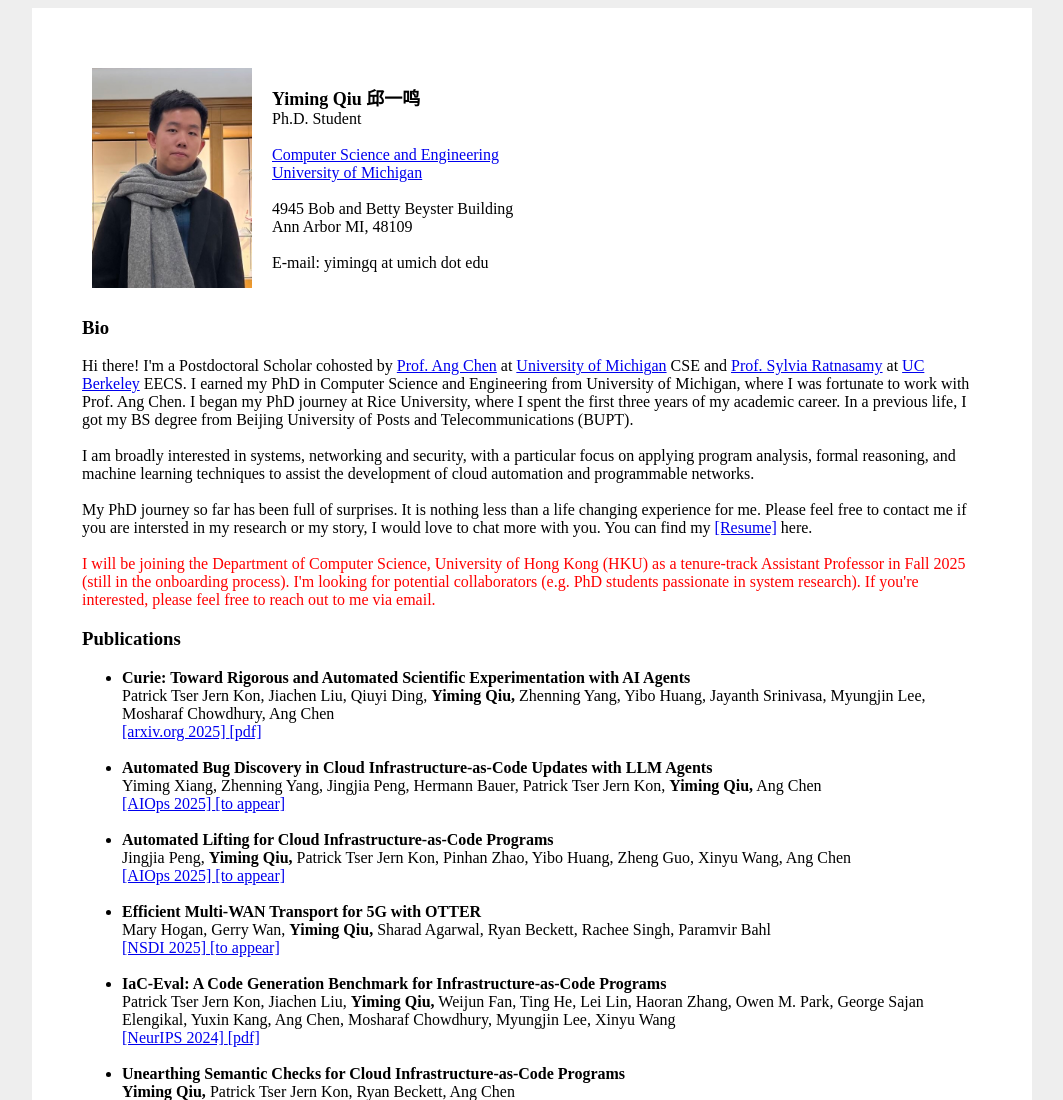
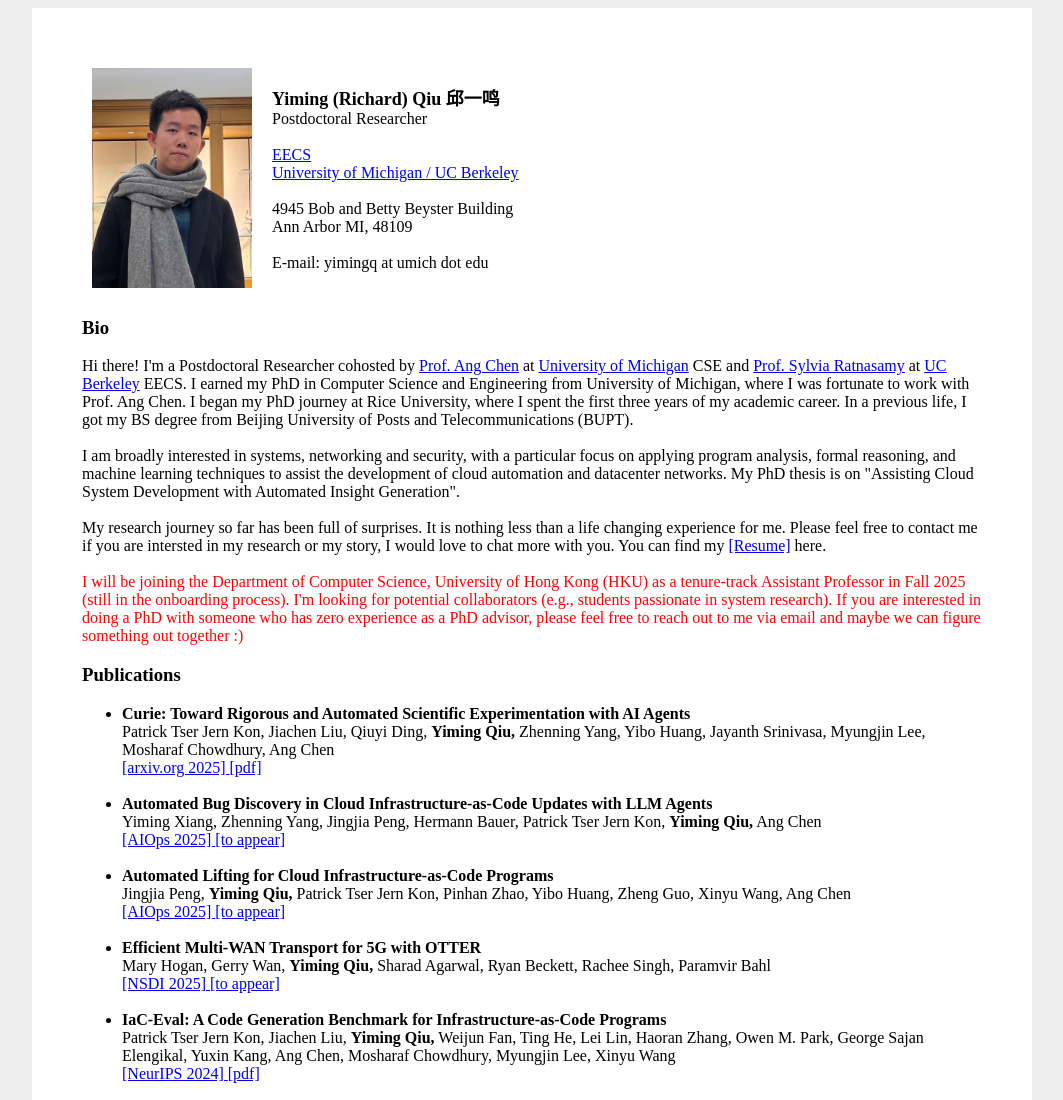
Before and after one commit to 824728350/824728350.github.io, a plain HTML site: page index.html in a window 1280 px wide. Shown: the top 1100 px of the page, without its empty margins (108-1171 px from the left). Drawn offline with Linux system fonts and the light colour scheme.

Commit message:
Update call for collaborations

```diff
--- a/index.html
+++ b/index.html
@@ -19,8 +19,8 @@
 
   <title>Yiming Qiu's homepage</title>
 
-  <meta name="description" content="Ph.D. student at University of Michigan">
-  <meta name="keywords" content="Yiming Qiu, Computer Science, UMich, PhD, Research">
+  <meta name="description" content="Postdoc at University of Michigan and UC Berkeley">
+  <meta name="keywords" content="Yiming Qiu, Computer Science, UMich, UC Berkeley, HKU, PhD, Research, Assistant Professor, AP">
 </head>
 
 <body bgcolor="#EEEEEE">
@@ -32,11 +32,11 @@
             <img src="yimingqiu2024.jpg" width="160" height="220" alt="Yiming Qiu">
           </td>
           <td>
-            <font size="4"><b>Yiming Qiu 邱一鸣</b><br></font>
-            Ph.D. Student<br>
+            <font size="4"><b>Yiming (Richard) Qiu 邱一鸣</b><br></font>
+            Postdoctoral Researcher<br>
             <br>
-            <a href="https://cse.engin.umich.edu/">Computer Science and Engineering</a><br>
-            <a href="https://umich.edu/">University of Michigan</a><br><br>
+            <a href="https://cse.engin.umich.edu/">EECS</a><br>
+            <a href="https://umich.edu/">University of Michigan / UC Berkeley</a><br><br>
             4945 Bob and Betty Beyster Building<br>
             Ann Arbor MI, 48109<br>
             <br>
@@ -50,20 +50,20 @@
       <a name="bio"></a></p>
     <h3>Bio</h3>
 
-    Hi there! I'm a Postdoctoral Scholar cohosted by <a href="https://www.cs.rice.edu/~angchen/">Prof. Ang Chen</a> at <a href="https://umich.edu/">University of Michigan</a> CSE and <a href="https://www2.eecs.berkeley.edu/Faculty/Homepages/ratnasamy.html">Prof. Sylvia Ratnasamy</a> at <a href="https://www.berkeley.edu/">UC Berkeley</a>
+    Hi there! I'm a Postdoctoral Researcher cohosted by <a href="https://www.cs.rice.edu/~angchen/">Prof. Ang Chen</a> at <a href="https://umich.edu/">University of Michigan</a> CSE and <a href="https://www2.eecs.berkeley.edu/Faculty/Homepages/ratnasamy.html">Prof. Sylvia Ratnasamy</a> at <a href="https://www.berkeley.edu/">UC Berkeley</a>
     EECS. I earned my PhD in Computer Science and Engineering from University of Michigan, where I was fortunate to work with Prof. Ang Chen. I began my PhD journey at Rice University, where I spent the first three years of my academic career. In a previous life, I got my BS degree from Beijing University of Posts and Telecommunications (BUPT).
 
     <br>
     <br>
 
-    I am broadly interested in systems, networking and security, with a particular focus on applying program analysis, formal reasoning, and machine learning techniques to assist the development of cloud automation and programmable networks.
+    I am broadly interested in systems, networking and security, with a particular focus on applying program analysis, formal reasoning, and machine learning techniques to assist the development of cloud automation and datacenter networks. My PhD thesis is on "Assisting Cloud System Development with Automated Insight Generation".
 
 
     <br>
     <br>
 
 
-    My PhD journey so far has been full of surprises. It is nothing less than a life changing experience for me. Please feel free to contact me if you are intersted in my research or my story, I would love to chat more with you.
+    My research journey so far has been full of surprises. It is nothing less than a life changing experience for me. Please feel free to contact me if you are intersted in my research or my story, I would love to chat more with you.
     You can find my <a href="./pdf/Yiming_Qiu_CV_2024_12.pdf">[Resume]</a> here.
 
     <br>
@@ -71,7 +71,8 @@
 
 
     <font color="red"> I will be joining the Department of Computer Science, University of Hong Kong (HKU) as a tenure-track Assistant Professor in Fall 2025 (still in the onboarding process).
-    I'm looking for potential collaborators (e.g. PhD students passionate in system research). If you're interested, please feel free to reach out to me via email. </font>
+    I'm looking for potential collaborators (e.g., students passionate in system research). If you are interested in doing a PhD with someone who has zero experience as a PhD advisor,
+    please feel free to reach out to me via email and maybe we can figure something out together :) </font>
 
     <br>
 
```
